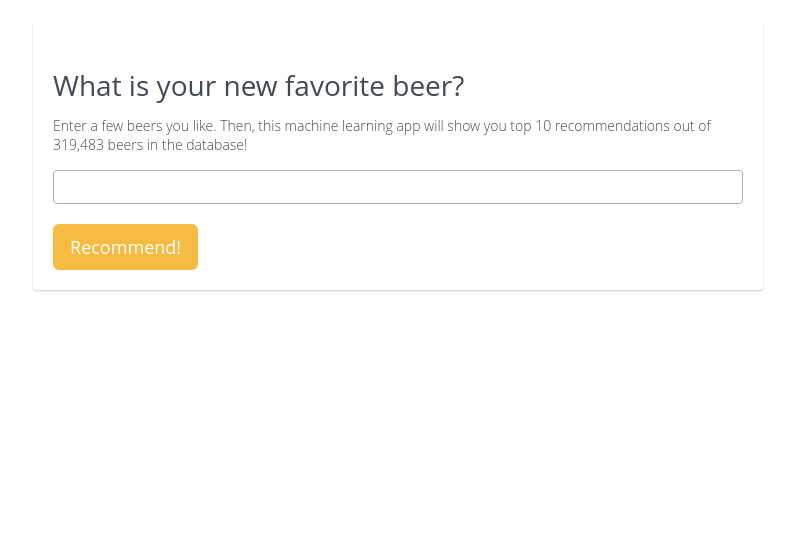
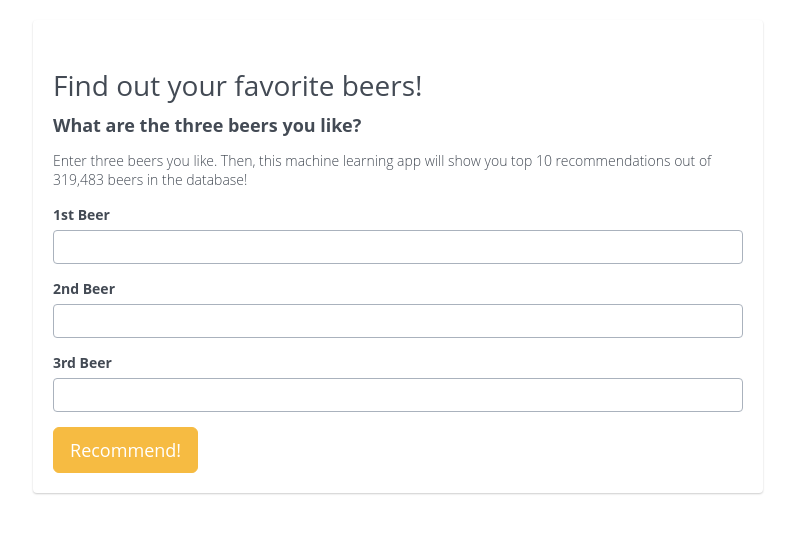
Before and after one commit to ek-ok/beer_recommender, a Flask app: template recommender/templates/rec_input.html in a window 1280 px wide. Shown: the part 52-586 px from the top of the page, without its empty margins (52-847 px from the left). Run offline with Flask 2, Linux system fonts and the light colour scheme; the template is opened without the code that fills it, so the values that code supplies are empty; some libraries are stand-ins or nearby versions.

Commit message:
changed to 3 beers input screen

```diff
--- a/recommender/templates/base.html
+++ b/recommender/templates/base.html
@@ -3,7 +3,6 @@
 
     <head>
         <title>Beer Recommender</title>
-
         <meta charset="utf-8">
         <meta name="viewport" content="width=device-width, initial-scale=1">
         <meta name="description" content="Beer Recommender">
@@ -25,12 +24,6 @@
         <script type="text/javascript" src="{{ url_for('static', filename='bootflat-2.0.4/js/icheck.min.js') }}"></script>
         <script type="text/javascript" src="{{ url_for('static', filename='bootflat-2.0.4/js/jquery.fs.selecter.min.js') }}"></script>
         <script type="text/javascript" src="{{ url_for('static', filename='bootflat-2.0.4/js/jquery.fs.stepper.min.js') }}"></script>
-
-        <!-- Tokenfield -->
-        <script type="text/javascript" src="{{ url_for('static', filename='sliptree-bootstrap-tokenfield-0.12.1/js/bootstrap-tokenfield.js') }}"></script>
-        <link rel="stylesheet" type="text/css" href="{{ url_for('static', filename='sliptree-bootstrap-tokenfield-0.12.1/css/bootstrap-tokenfield.css') }}">
-        <link rel="stylesheet" type="text/css" href="{{ url_for('static', filename='sliptree-bootstrap-tokenfield-0.12.1/css/tokenfield-typeahead.css') }}">
-
     </head>
 
     <body>
--- a/recommender/templates/rec_input.html
+++ b/recommender/templates/rec_input.html
@@ -6,14 +6,31 @@
         <div class="jumbotron-contents">
             <form method="POST">
 
-                <h1 class="cover-heading">What is your new favorite beer?</h1>
+                <h1 class="cover-heading">Find out your favorite beers!</h1>
+                <h5 class="cover-heading">What are the three beers you like?</h5>
                 <p class="lead">
-                    Enter a few beers you like. Then, this machine learning app will show you top 10 recommendations
+                    Enter three beers you like. Then, this machine learning app will show you top 10 recommendations
                     out of 319,483 beers in the database!
                 </p>
-                <input type="text" class="form-control" id="beers" name="beers" />
 
-                <br>
+                <div class="form-group">
+                    <label>1st Beer</label>
+                    <input type="text" class="form-control beer-name" id="beer1-name" name="beer1-name" />
+                    <input type="hidden" id="beer1-id" name="beer1-id" />
+                </div>
+
+                <div class="form-group">
+                    <label>2nd Beer</label>
+                    <input type="text" class="form-control beer-name" id="beer2-name" name="beer2-name" />
+                    <input type="hidden" id="beer2-id" name="beer2-id" />
+                </div>
+
+                <div class="form-group">
+                    <label>3rd Beer</label>
+                    <input type="text" class="form-control beer-name" id="beer3-name" name="beer3-name" />
+                    <input type="hidden" id="beer3-id" name="beer3-id" />
+                </div>
+
                 <button class="btn btn-warning btn-lg" type="submit">Recommend!</button>
 
             </form>
@@ -21,21 +38,41 @@
     </div>
 </div>
 
+
 <script type="text/javascript">
 
-    $('#beers').tokenfield({
-      autocomplete: {
-        source:[
-
+     beers = [
         {% for beer_id, beer_name in beers %}
             {value: {{ beer_id }}, label: "{{ beer_name }}"},
         {% endfor %}
-        ],
+    ];
 
-        delay: 1000
-      },
-      showAutocompleteOnFocus: false
-    })
+    $(function() {
+        $(".beer-name").autocomplete({
+            source: beers,
+            minLength: 3,
+            delay: 0,
+            focus: function(event, ui) {
+                event.preventDefault();
+                $(this).val(ui.item.label);
+            },
+            select: function(event, ui) {
+                event.preventDefault();
+                $(this).val(ui.item.label);
+
+                var tag = $(this).attr('name').slice(0, 6)
+                $("#" + tag + "id").val(ui.item.value);
+            },
+            change: function (event, ui) {
+            if(!ui.item){
+                $(this).val("");
+
+                var tag = $(this).attr('name').slice(0, 6)
+                $("#" + tag + "id").val("");
+            }
+        }
+        });
+    });
 
 </script>
 
```
Also changed, not shown: recommender/views/rec.py (+5 -6 lines). Lines whose indentation alone changed are shown as unchanged.
